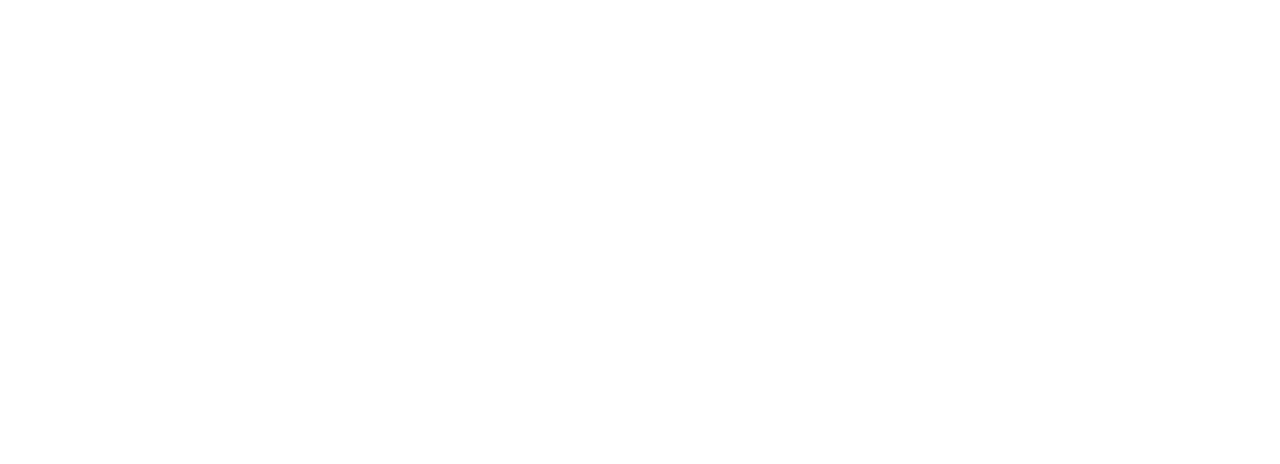
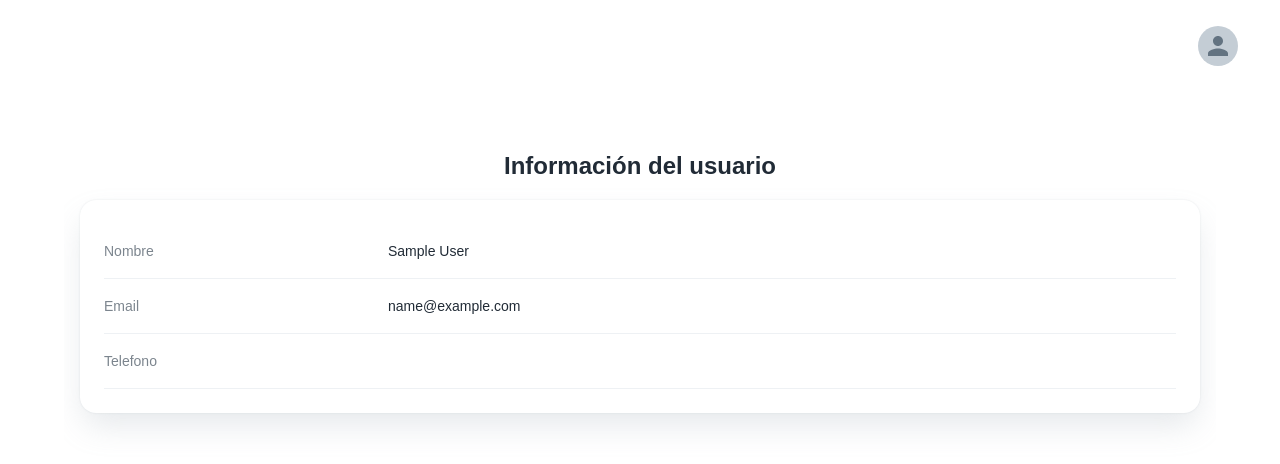
Before and after one commit to RobertoCantu/TecPool, a React (Create React App) app in the folder client/: page /dashboard/userDetails in a window 1280 px wide. Before the commit this address had no page. Shown: the top 464 px of the page. Built offline with nearby package versions, Linux system fonts and the light colour scheme; sample sign-in values are in the browser's storage.

Commit message:
Added User Details and icons to raides table

```diff
--- /dev/null
+++ b/client/src/components/TableIcons.tsx
@@ -0,0 +1,136 @@
+import React, { useState } from 'react'
+// routes
+import { PATH_DASHBOARD } from '../routes/paths';
+import { Link as RouterLink } from 'react-router-dom';
+// material
+import { makeStyles } from '@mui/styles';
+import {Box, Link, Dialog, DialogTitle, DialogContent, DialogContentText,
+        DialogActions, Button } from '@mui/material';
+// icons
+import { Icon } from '@iconify/react';
+import eyeIcon from '@iconify/icons-eva/eye-outline';
+import trash from '@iconify/icons-eva/trash-2-outline';
+import edit from '@iconify/icons-eva/edit-2-outline';
+
+// interfaces
+interface data {
+    data?:any;
+    tableName?:any;
+  };
+
+interface GeneralType {
+    app: string;
+    policies: string;
+    sports: string;
+    certificates: string;
+    createCertificates: string;
+    insureds: string;
+    products: string;
+}
+
+function TableIcons({data, tableName}: data) {
+    const classes = useStyles();
+    const [open, setOpen] = useState(false);
+
+    const handleClickOpen = () => {
+      setOpen(true);
+    };
+
+    const handleClose = () => {
+      setOpen(false);
+    };
+
+    return (
+      <Box sx={{ display: 'flex', justifyContent: "space-evenly",width:'100%', }}>
+        <Link
+          sx={{fontWeight:'bold'}}
+          underline="none"
+          color="#637381"
+          component={RouterLink}
+          to={'/'}
+          // to={PATH_DASHBOARD.general[tableName as keyof GeneralType] +
+          //     `/${data.id}`}
+        >
+          <Icon
+            className={classes.eyeHover}
+            style={{ fontSize: '22px' }}
+            icon={eyeIcon}
+          />
+        </Link>
+        <Link
+          color="#637381"
+          component={RouterLink}
+          to={'/'}
+          // to={PATH_DASHBOARD.general[tableName as keyof GeneralType] + `/${data.id}/edit`}
+        >
+          <Icon
+            className={classes.editHover}
+            style={{ fontSize: '22px' }}
+            icon={edit}
+          />
+        </Link>
+        <Link
+          color="#637381"
+          // component={RouterLink}
+          // to={PATH_DASHBOARD.general[tableName as keyof GeneralType] + `/${sport.id}`}
+          //onClick={handleClickOpen}
+        >
+          <Icon
+            className={classes.trashHover}
+            style={{ fontSize: '22px' }}
+            icon={trash}
+            onClick={handleClickOpen}
+          />
+        </Link>
+        <Dialog
+          open={open}
+          onClose={handleClose}
+          aria-labelledby="alert-dialog-title"
+          aria-describedby="alert-dialog-description"
+        >
+          <DialogTitle id="alert-dialog-title">
+            {"Esta seguro de eliminar este item?"}
+          </DialogTitle>
+          <DialogContent>
+            <DialogContentText id="alert-dialog-description">
+              Una vez confirmada la accion no se podra deshacer los cambios
+            </DialogContentText>
+          </DialogContent>
+          <DialogActions>
+            <Button onClick={handleClose}>
+              Cancelar
+            </Button>
+            <Button onClick={handleClose} autoFocus>
+              Aceptar
+            </Button>
+          </DialogActions>
+        </Dialog>
+      </Box>
+    )
+};
+
+const useStyles = makeStyles({
+    eyeHover: {
+      '&:hover': {
+        color:'blue'
+      }
+    },
+    trashHover: {
+      '&:hover': {
+        color:'red'
+      }
+    },
+    editHover: {
+      '&:hover': {
+        color:'blue'
+      }
+    },
+    search:{
+      margin:"20px"
+    },
+    enhancedTableToolbar: {
+      flex: 1
+    },
+  });
+
+export default TableIcons
--- /dev/null
+++ b/client/src/components/UserCard.tsx
@@ -0,0 +1,61 @@
+import {useContext } from 'react'
+// material
+import { createStyles, makeStyles } from '@mui/styles';
+import { Table, TableCell, TableBody, TableRow, Card, CardContent, Link,Box, Grid, Typography} from '@mui/material';
+// context
+import useAuth from '../hooks/useAuth';
+function UserCard() {
+  const classes = useStyles();
+  const { user } = useAuth();
+
+  return (
+    <div>
+      {user ?
+      <>
+        <Box>
+        </Box>
+        <Card sx={{ minWidth: 275 }}>
+          <CardContent>
+            <Table sx={{ minWidth: 650 }}>
+              <TableBody>
+                <TableRow className={classes.tableRow}>
+                  <TableCell className={classes.tableLabel}>Nombre</TableCell>
+                  <TableCell>{user.name}</TableCell>
+                </TableRow>
+                <TableRow className={classes.tableRow}>
+                  <TableCell className={classes.tableLabel}>Email</TableCell>
+                  <TableCell>{user.email}</TableCell>
+                </TableRow>
+                <TableRow className={classes.tableRow}>
+                  <TableCell className={classes.tableLabel}>Telefono</TableCell>
+                  <TableCell>{user.phone}</TableCell>
+                </TableRow>
+              </TableBody>
+            </Table>
+          </CardContent>
+        </Card>
+      </>
+      :
+        null
+      }
+    </div>
+  )
+}
+
+const useStyles = makeStyles((theme: any) =>
+  createStyles({
+    tableRow: {
+      borderBottom: '1px solid #eef1f4',
+
+      '& td:first-child': {
+        paddingLeft: '0px'
+      }
+    },
+    tableLabel: {
+      color: '#7c858e',
+      width: '25%'
+    }
+  }),
+);
+
+export default UserCard
--- a/client/src/layouts/dashboard/AccountPopover.tsx
+++ b/client/src/layouts/dashboard/AccountPopover.tsx
@@ -24,13 +24,13 @@ const MENU_OPTIONS = [
   {
     label: 'Home',
     icon: homeFill,
-    linkTo: '/'
+    linkTo: PATH_DASHBOARD.root
   },
   {
     label: 'Profile',
     icon: personFill,
     // linkTo: PATH_DASHBOARD.user.profile
-    linkTo: '/'
+    linkTo: PATH_DASHBOARD.general.user
   },
 ];
 
--- a/client/src/pages/RidesList.tsx
+++ b/client/src/pages/RidesList.tsx
@@ -13,6 +13,7 @@ import RidesTable from '../components/RidesTable';
 import HeaderBreadcrumbs from '../components/HeaderBreadcrumbs';
 import RegisterForm  from '../components/authentication/RegisterForm'
 import { Modal } from '../components/shared/Modal';
+import TableIcons from '../components/TableIcons';
 
 // Utils
 
@@ -66,6 +67,11 @@ const columns: GridColumns = [
     sortable: false,
     headerAlign: 'center',
     renderCell: (cellValues) => centerColumns(cellValues)
+  },
+  {
+    field: 'actions',
+    type: 'actions',
+    renderCell: (cellValues) => <TableIcons/>
   },
 ];
 
--- /dev/null
+++ b/client/src/pages/UserDetails.tsx
@@ -0,0 +1,16 @@
+import React from 'react';
+// material
+import {Typography, Card, Button, Box} from '@mui/material';
+// componentes
+import UserCard from '../components/UserCard';
+
+function UserDetails() {
+  return (
+    <Box sx={{mb: 5}}>
+      <Typography variant={"h4"} sx={{mt: 4, mb: 2}}>Información del usuario</Typography>
+      <UserCard />
+    </Box>
+  )
+}
+
+export default UserDetails
--- a/client/src/routes/index.tsx
+++ b/client/src/routes/index.tsx
@@ -12,6 +12,7 @@ import Register from '../pages/Register';
 
 import Logout from '../components/authentication/Logout';
 import AddRoute from '../pages/AddRoute';
+import UserDetails from '../pages/UserDetails';
 
 // Guards
 
@@ -57,6 +58,7 @@ export default function Router() {
         children: [
           { path: '/dashboard', element: <RidesList /> },
           { path: 'create', element: <CreateRide /> },
+          { path: 'userDetails', element: <UserDetails /> },
         ]
       },
       {
--- a/client/src/routes/paths.ts
+++ b/client/src/routes/paths.ts
@@ -17,5 +17,6 @@ export const PATH_DASHBOARD = {
   root: ROOTS_DASHBOARD,
   general: {
     app: path(ROOTS_DASHBOARD, '/app'),
+    user: path(ROOTS_DASHBOARD, '/userDetails')
   }
 };
```
